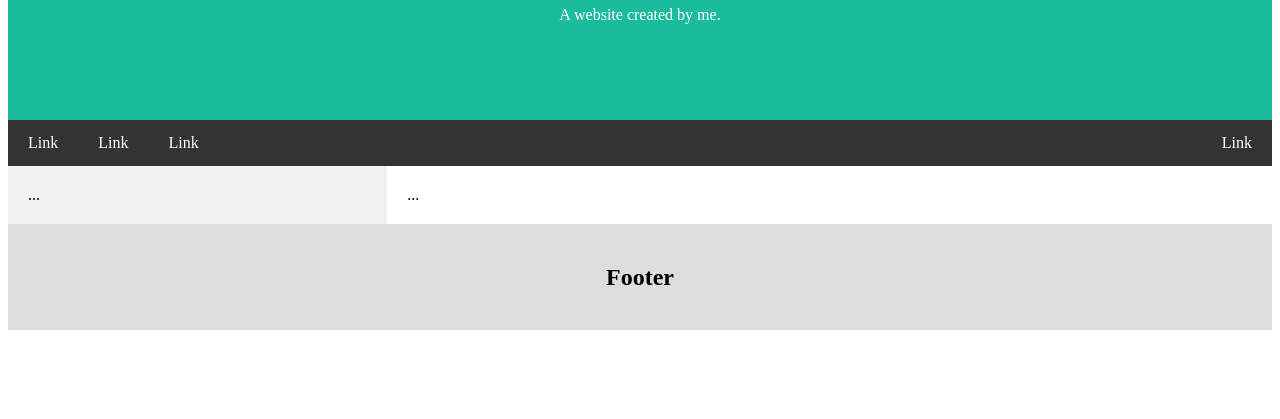
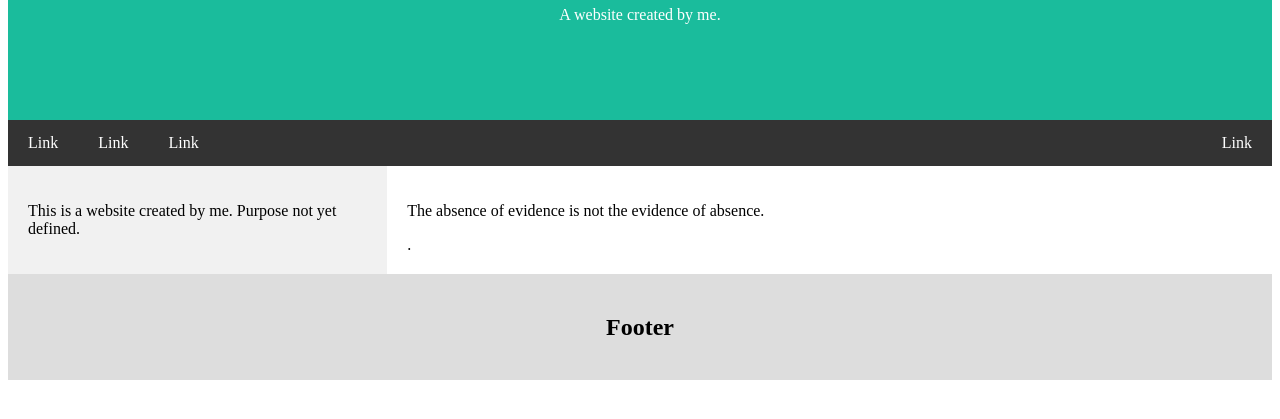
Before and after one commit to enigterry/enigteeworld.github.io, a plain HTML site: page index.html in a window 1280 px wide. Shown: the part 183-602 px from the top of the page. Drawn offline with Linux system fonts and the light colour scheme.

Commit message:
my first site

```diff
--- a/index.html
+++ b/index.html
@@ -20,8 +20,8 @@
   </div>
 
 <div class="row">
-  <div class="side">...</div>
-  <div class="main">...</div>
+  <div class="side"> <p>This is a website created by me. Purpose not yet defined.</p></div>
+  <div class="main"> <p> The absence of evidence is not the evidence of absence.</p>.</div>
   </div>
 <div class="footer">
   <h2>Footer</h2>
```
